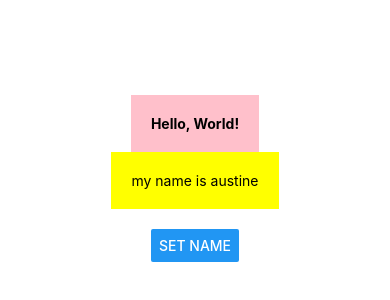
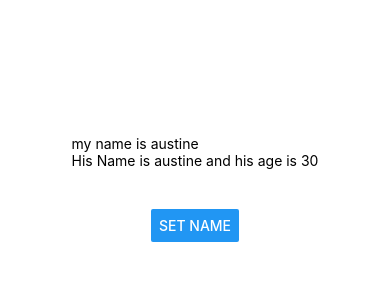
Before and after one commit to austine299/my-youtube-tutorial, a React Native app in the folder my-new-project/: screen / in a window 390 px wide. Shown: the part 244-544 px from the top of the page. Built offline with nearby package versions, Linux system fonts and the light colour scheme.

Commit message:
using useState

```diff
--- a/my-new-project/App.js
+++ b/my-new-project/App.js
@@ -5,18 +5,21 @@ import { StyleSheet, Text, View, Button } from 'react-native';
 export default function App() {
 
 const [name, setName] = useState ('austine')
+const [person, setPerson] = useState({name: 'austine', age: 30,})
 
+const setHandler = ()=> {
+  setName('imah ugochukwu ')
+  setPerson({name: ugochukwu, age: 40})
+}
   return (
     <View style={styles.container}>
 
-      <View style={styles.header}>
-        <Text style={styles.boldText}>Hello, World!</Text>
-      </View>
       <View style={styles.body}>
         <Text>my name is {name}</Text>
+        <Text>His Name is {person.name} and his age is {person.age}</Text>
       </View>
       <View style = {styles.buttonContainer}>
-        <Button title='Set Name'/>
+        <Button title='Set Name' onPress={setHandler}/>
       </View>
 
     </View>
@@ -30,15 +33,10 @@ const styles = StyleSheet.create({
     alignItems: 'center',
     justifyContent: 'center',
   },
-  header:{
-    backgroundColor: 'pink',
-    padding: 20,
-  },
   boldText:{
     fontWeight: 'bold',
   },
   body:{
-    backgroundColor:'yellow',
     padding:20,
   },
   buttonContainer:{
```
